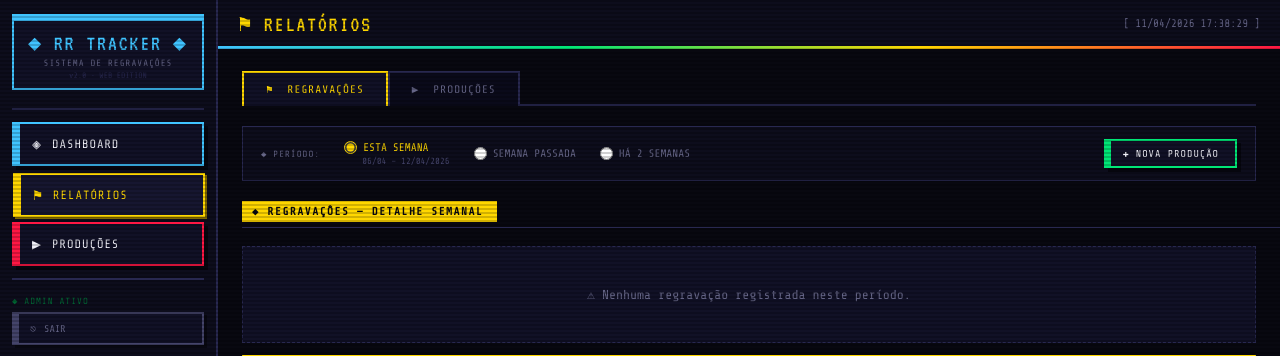
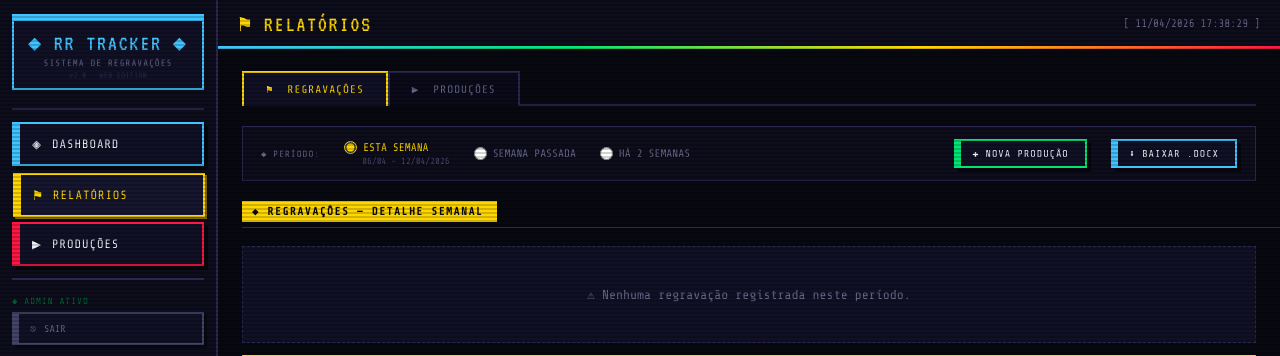
Before and after one commit to psiquase/rr-tracker, a Flask app: page /reports in a window 1280 px wide. Shown: the top 356 px of the page. Run offline with Flask 3, Linux system fonts and the light colour scheme; the visitor is signed in with stand-in values (Sample User, id 1); data that the repository does not hold is empty.

Commit message:
v3: auth + producoes - templates/reports.html

```diff
--- a/templates/reports.html
+++ b/templates/reports.html
@@ -56,6 +56,10 @@
       {% endfor %}
       <a href="/productions/new" class="action-btn green-btn" style="margin-left:auto;font-size:10px;padding:7px 16px">
         ✚ NOVA PRODUÇÃO
+      </a>
+      <a href="/reports/download?w={{ weeks_back }}"
+         class="action-btn blue-btn" style="font-size:10px;padding:7px 16px">
+        ⬇ BAIXAR .DOCX
       </a>
     </div>
   </form>
```
